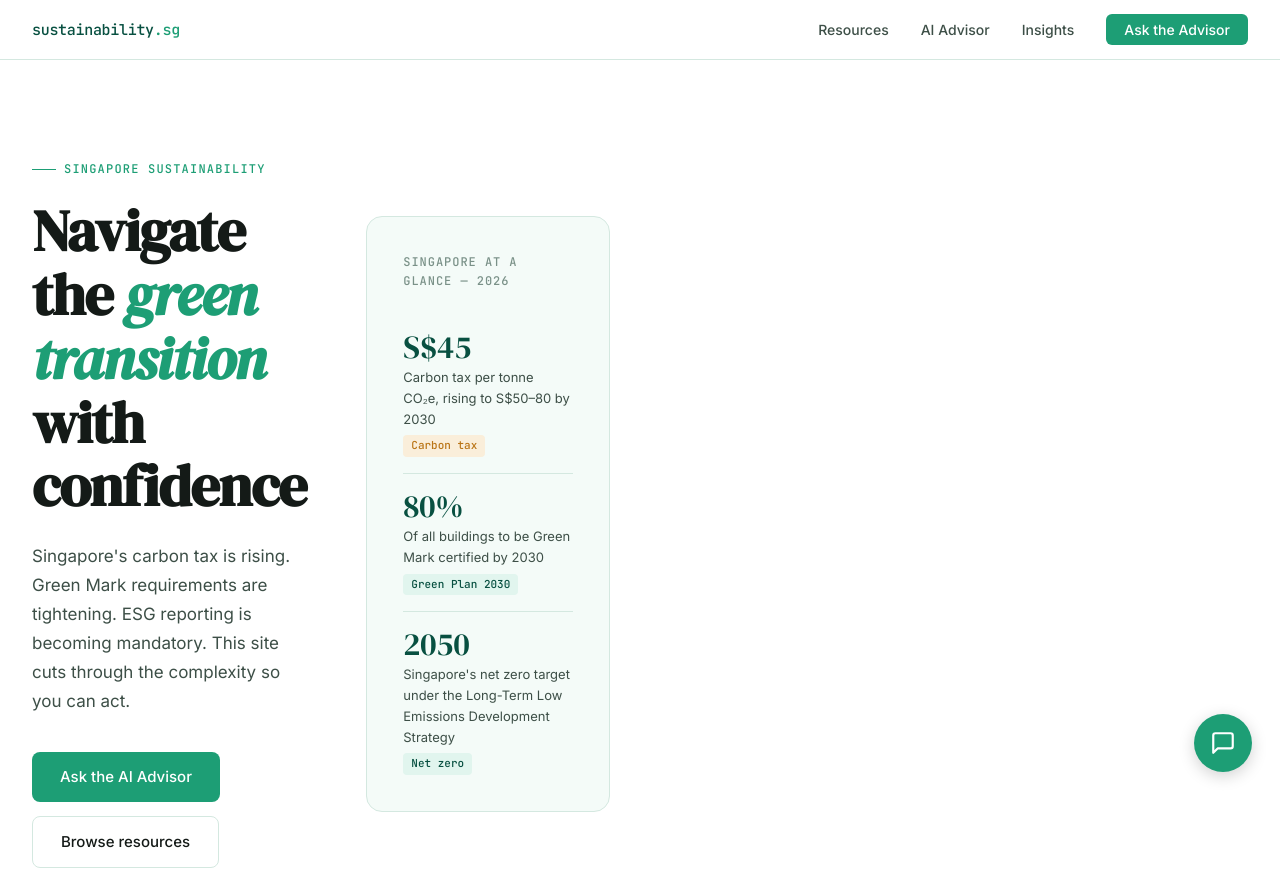
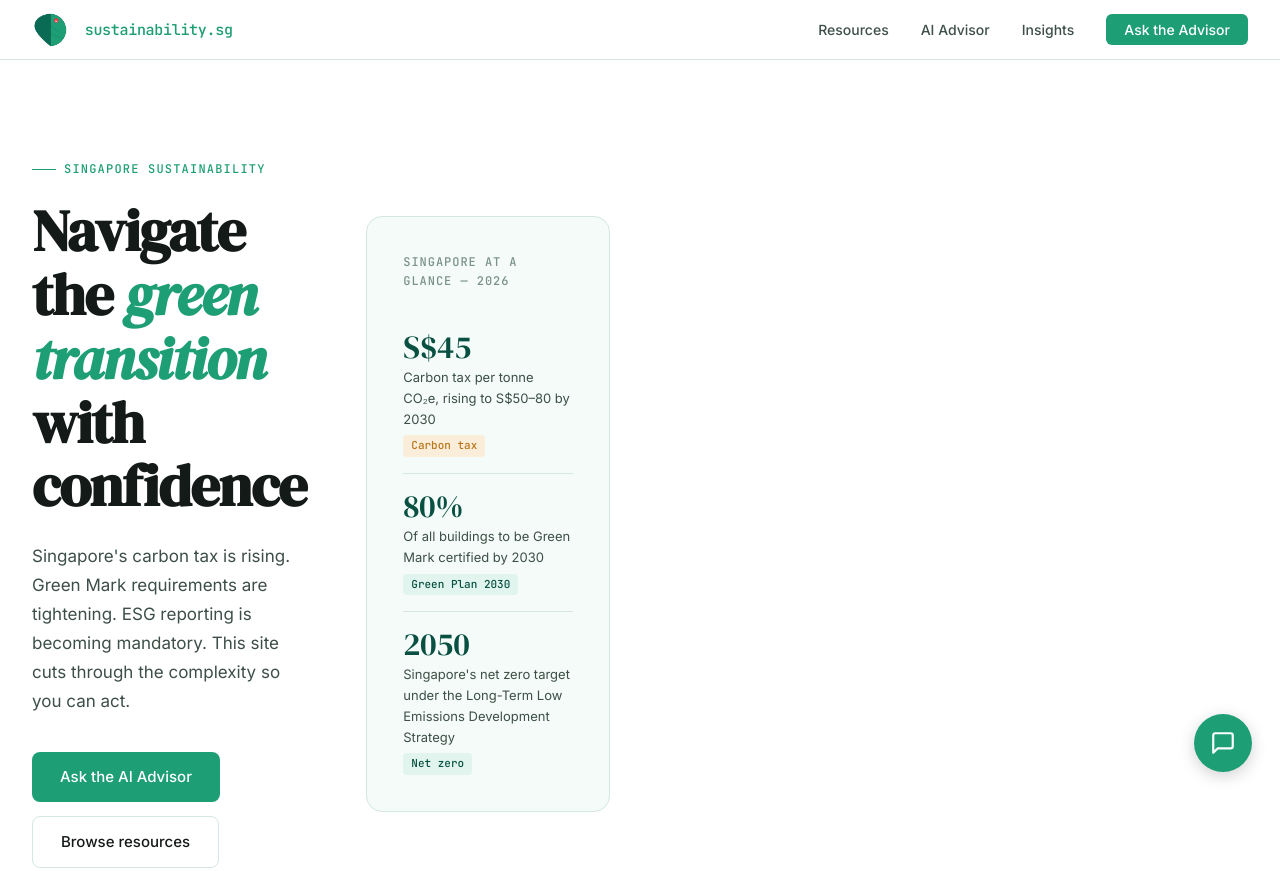
Before and after one commit to famouslogg/sustainability-sg, a website: page index.html in a window 1280 px wide. Shown: the top 871 px of the page. Drawn offline with Linux system fonts and the light colour scheme.

Commit message:
Update index.html

```diff
--- a/index.html
+++ b/index.html
@@ -3,8 +3,9 @@
 <head>
 <meta charset="UTF-8">
 <meta name="viewport" content="width=device-width, initial-scale=1.0">
-<title>sustainability.sg — Singapore's Sustainability Resource</title>
+<title>sustainability.sg — Singapore's Sustainability Universe</title>
 <meta name="description" content="Your guide to sustainability in Singapore: green building regulations, energy grants, carbon tax, ESG reporting, and expert advisory.">
+<link rel="icon" type="image/png" href="/icon1.png">
 <link rel="preconnect" href="https://fonts.googleapis.com">
 <link rel="preconnect" href="https://fonts.gstatic.com" crossorigin>
 <link href="https://fonts.googleapis.com/css2?family=DM+Serif+Display:ital@0;1&family=Inter:wght@400;500;600&family=JetBrains+Mono:wght@400;500&display=swap" rel="stylesheet">
@@ -336,7 +337,10 @@
 <body>
 
 <nav>
-  <a href="/" class="nav-logo">sustainability<span>.sg</span></a>
+ <a href="/" class="nav-logo">
+  <img src="/icon1.png" alt="sustainability.sg" style="height:36px; width:36px; border-radius:8px; vertical-align:middle; margin-right:8px;">
+  <span style="vertical-align:middle;">sustainability<span style="color:#1D9E75;">.sg</span></span>
+</a>
   <ul class="nav-links">
     <li><a href="/resources.html">Resources</a></li>
     <li><a href="/advisor.html">AI Advisor</a></li>
```
